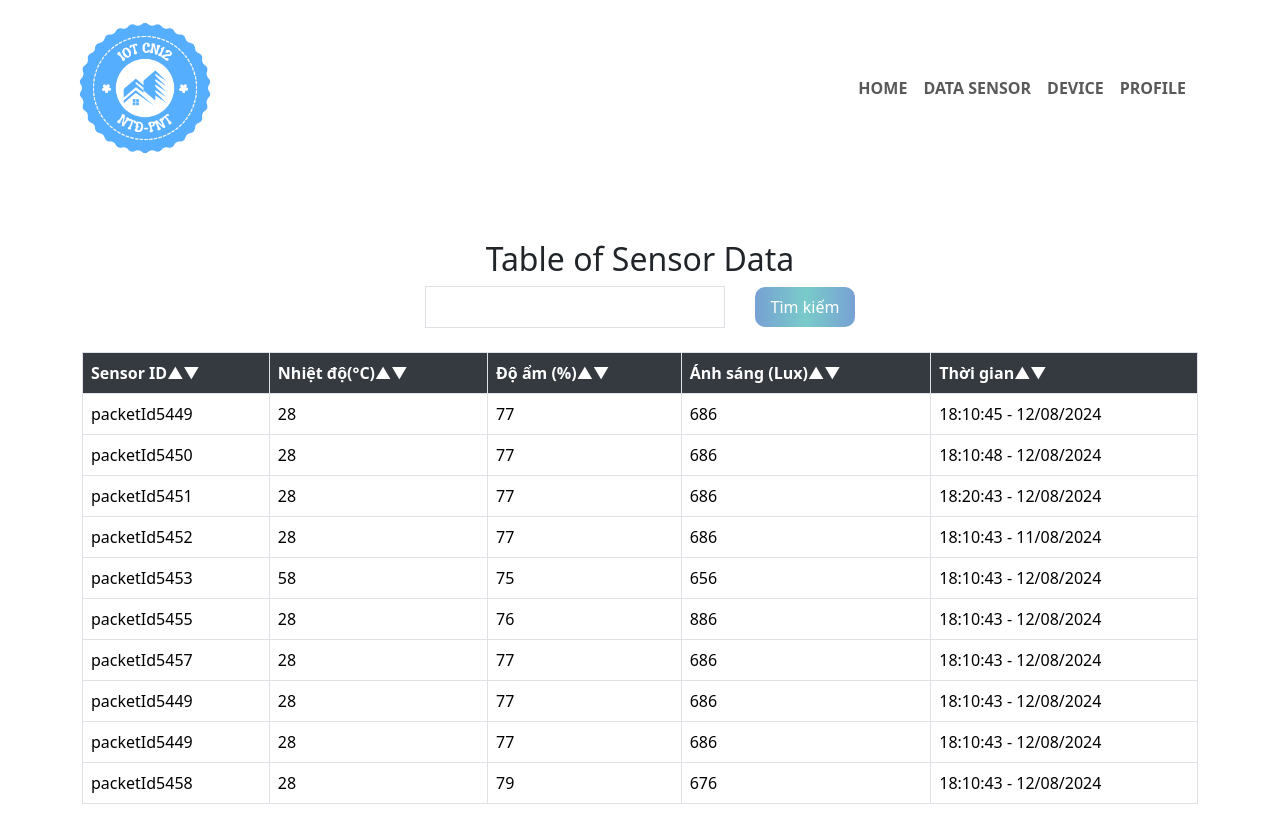
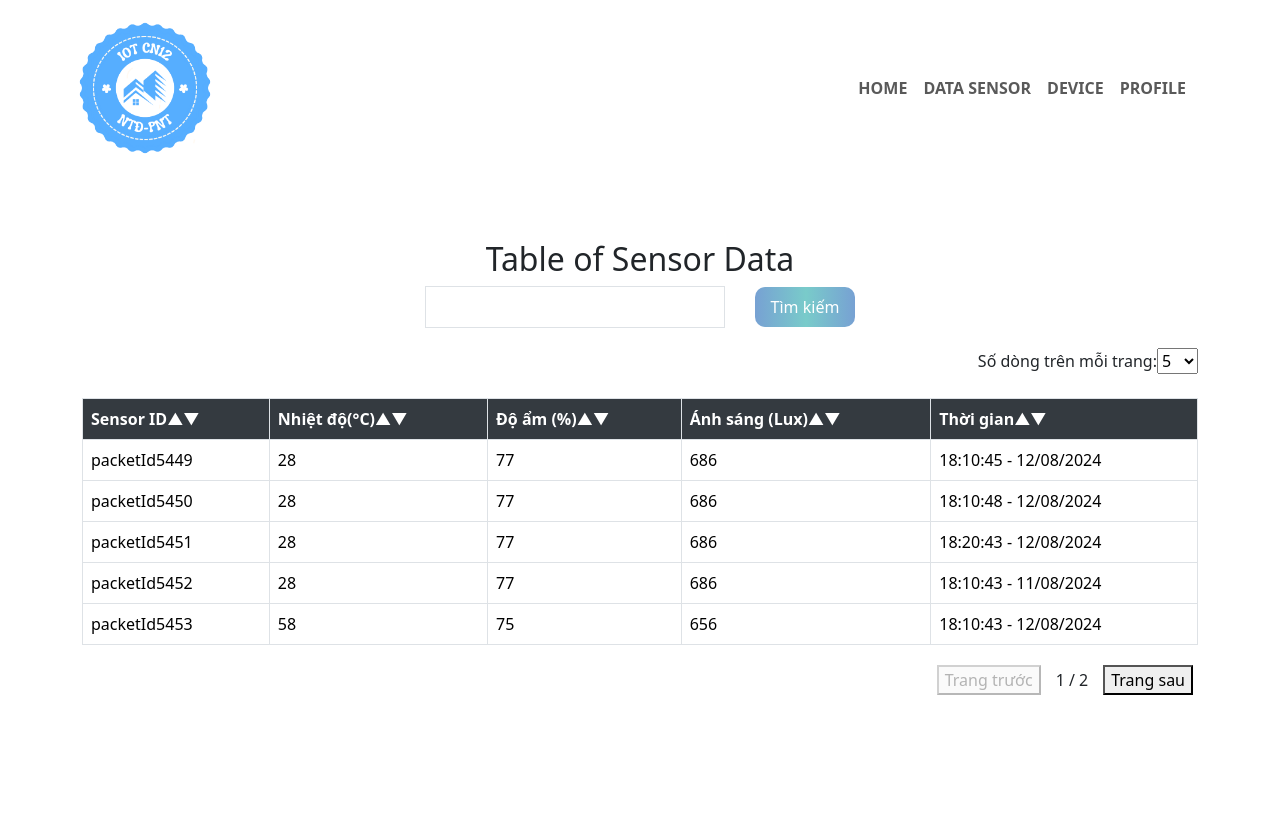
Before and after one commit to ThangPtit193/IOT_FE, a React (Create React App) app: page /data-sensor in a window 1280 px wide. Built offline with nearby package versions, Linux system fonts and the light colour scheme.

Commit message:
update datasensor

```diff
--- a/src/App.css
+++ b/src/App.css
@@ -53,13 +53,6 @@
 
 /* DataSenSor.css */
 
-.filter-section {
-  display: flex;
-  justify-content: center;
-  align-items: center;
-  margin-bottom: 20px;
-}
-
 .filter-section input {
   padding: 5px;
   font-size: 16px;
@@ -81,7 +74,20 @@
   margin-bottom: 20px;
   gap: 10px; /* Tạo khoảng cách giữa input và button */
 }
+.pagination-control {
+  display: flex;
+  justify-content: flex-end;
+  align-items: center;
+  margin-top: 20px;
+}
 
+.pagination-control button {
+  margin: 0 5px;
+}
+
+.pagination-control span {
+  margin: 0 10px;
+}
 /* Thêm kiểu cho bảng */
 .table {
   width: 100%;
--- a/src/pages/DataSensor/index.tsx
+++ b/src/pages/DataSensor/index.tsx
@@ -1,5 +1,4 @@
 import React, { useState } from 'react';
-
 
 interface SensorData {
   id: string;
@@ -26,8 +25,9 @@ const DataSensor: React.FC = () => {
   const [data, setData] = useState<SensorData[]>(initialData);
   const [sortConfig, setSortConfig] = useState<{ key: keyof SensorData; direction: 'asc' | 'desc' } | null>(null);
   const [searchTerm, setSearchTerm] = useState<string>('');
+  const [currentPage, setCurrentPage] = useState<number>(1);
+  const [itemsPerPage, setItemsPerPage] = useState<number>(5);
 
-  // Hàm sắp xếp dữ liệu theo cột
   const sortTable = (key: keyof SensorData) => {
     let direction: 'asc' | 'desc' = 'asc';
     if (sortConfig && sortConfig.key === key && sortConfig.direction === 'asc') {
@@ -44,23 +44,30 @@ const DataSensor: React.FC = () => {
     setSortConfig({ key, direction });
   };
 
-  // Xử lý thay đổi đầu vào tìm kiếm
   const handleSearchChange = (event: React.ChangeEvent<HTMLInputElement>) => {
     setSearchTerm(event.target.value);
   };
 
-  // Xử lý khi nhấn nút tìm kiếm
   const handleSearchClick = () => {
     setData(filterData());
+    setCurrentPage(1);
   };
 
-  // Hàm lọc dữ liệu dựa trên từ khóa tìm kiếm
   const filterData = () => {
     return initialData.filter(row =>
       Object.values(row).some(value =>
         value.toString().toLowerCase().includes(searchTerm.toLowerCase())
       )
     );
+  };
+
+  const currentData = data.slice((currentPage - 1) * itemsPerPage, currentPage * itemsPerPage);
+
+  const totalPages = Math.ceil(data.length / itemsPerPage);
+
+  const handleItemsPerPageChange = (event: React.ChangeEvent<HTMLSelectElement>) => {
+    setItemsPerPage(Number(event.target.value));
+    setCurrentPage(1);
   };
 
   return (
@@ -75,6 +82,14 @@ const DataSensor: React.FC = () => {
             onChange={handleSearchChange}
           />
           <button className="filter-button" style={{borderRadius:'10px', background: 'linear-gradient(to right, #77A1D3 0%, #79CBCA  51%, #77A1D3  100%)'}} onClick={handleSearchClick}>Tìm kiếm</button>
+        </div>
+        <div className="pagination-control">
+          <label htmlFor="itemsPerPage">Số dòng trên mỗi trang: </label>
+          <select id="itemsPerPage" value={itemsPerPage} onChange={handleItemsPerPageChange}>
+            <option value="5">5</option>
+            <option value="10">10</option>
+            <option value="20">20</option>
+          </select>
         </div>
         <table className="table table-hover mt-4" id="sensorTable">
           <thead>
@@ -92,7 +107,7 @@ const DataSensor: React.FC = () => {
                     margin: '0'
                   }}
                 >
-                  &#9650; {/* Tam giác lên */}
+                  &#9650;
                 </button>
                 <button
                   onClick={() => sortTable('id')}
@@ -105,7 +120,7 @@ const DataSensor: React.FC = () => {
                     margin: '0'
                   }}
                 >
-                  &#9660; {/* Tam giác xuống */}
+                  &#9660;
                 </button>
               </th>
               <th scope="col">
@@ -121,7 +136,7 @@ const DataSensor: React.FC = () => {
                     margin: '0'
                   }}
                 >
-                  &#9650; {/* Tam giác lên */}
+                  &#9650;
                 </button>
                 <button
                   onClick={() => sortTable('temperature')}
@@ -134,7 +149,7 @@ const DataSensor: React.FC = () => {
                     margin: '0'
                   }}
                 >
-                  &#9660; {/* Tam giác xuống */}
+                  &#9660;
                 </button>
               </th>
               <th scope="col">
@@ -150,7 +165,7 @@ const DataSensor: React.FC = () => {
                     margin: '0'
                   }}
                 >
-                  &#9650; {/* Tam giác lên */}
+                  &#9650;
                 </button>
                 <button
                   onClick={() => sortTable('humidity')}
@@ -163,7 +178,7 @@ const DataSensor: React.FC = () => {
                     margin: '0'
                   }}
                 >
-                  &#9660; {/* Tam giác xuống */}
+                  &#9660;
                 </button>
               </th>
               <th scope="col">
@@ -179,7 +194,7 @@ const DataSensor: React.FC = () => {
                     margin: '0'
                   }}
                 >
-                  &#9650; {/* Tam giác lên */}
+                  &#9650;
                 </button>
                 <button
                   onClick={() => sortTable('light')}
@@ -192,7 +207,7 @@ const DataSensor: React.FC = () => {
                     margin: '0'
                   }}
                 >
-                  &#9660; {/* Tam giác xuống */}
+                  &#9660;
                 </button>
               </th>
               <th scope="col">
@@ -208,7 +223,7 @@ const DataSensor: React.FC = () => {
                     margin: '0'
                   }}
                 >
-                  &#9650; {/* Tam giác lên */}
+                  &#9650;
                 </button>
                 <button
                   onClick={() => sortTable('time')}
@@ -221,13 +236,13 @@ const DataSensor: React.FC = () => {
                     margin: '0'
                   }}
                 >
-                  &#9660; {/* Tam giác xuống */}
+                  &#9660;
                 </button>
               </th>
             </tr>
           </thead>
           <tbody>
-            {data.map((row, index) => (
+            {currentData.map((row, index) => (
               <tr key={index}>
                 <td>{row.id}</td>
                 <td>{row.temperature}</td>
@@ -238,6 +253,21 @@ const DataSensor: React.FC = () => {
             ))}
           </tbody>
         </table>
+        <div className="pagination-control">
+          <button
+            onClick={() => setCurrentPage(prev => Math.max(prev - 1, 1))}
+            disabled={currentPage === 1}
+          >
+            Trang trước
+          </button>
+          <span>{currentPage} / {totalPages}</span>
+          <button
+            onClick={() => setCurrentPage(prev => Math.min(prev + 1, totalPages))}
+            disabled={currentPage === totalPages}
+          >
+            Trang sau
+          </button>
+        </div>
       </div>
     </div>
   );
```
